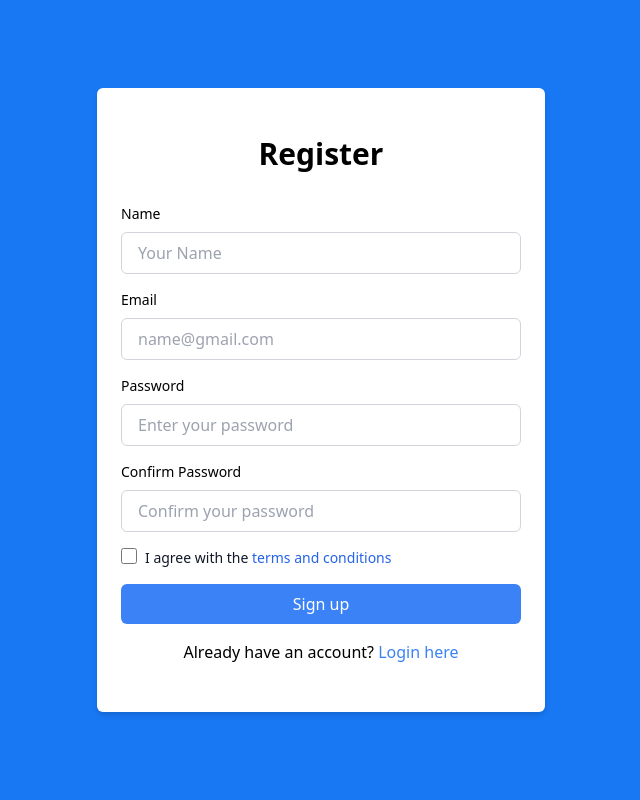
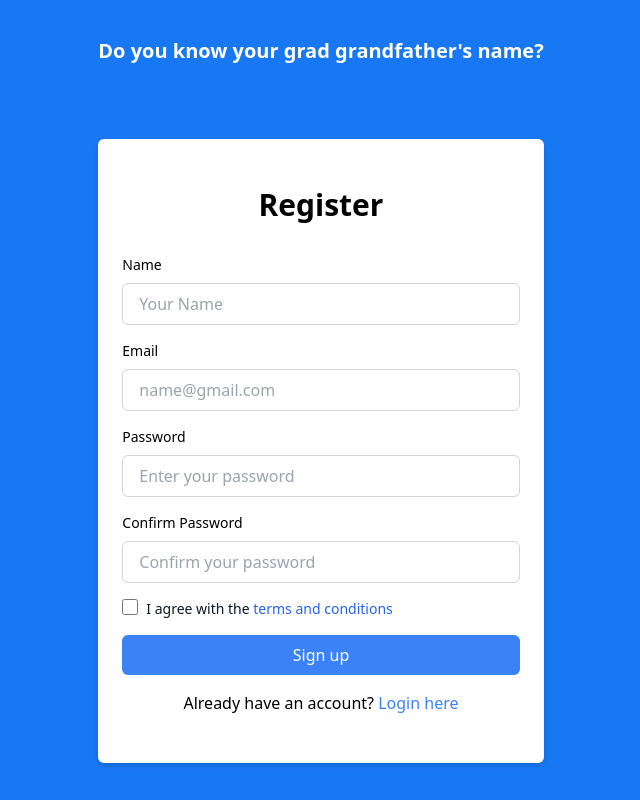
Before and after one commit to Taufiqul7756/Generations-Gaze, a React (Create React App) app in the folder client/: page /register in a window 1280 px wide. Shown: the whole page, without its empty margins (319-959 px from the left). Built offline with nearby package versions, Linux system fonts and the light colour scheme.

Commit message:
Reminder text added

```diff
--- a/client/src/components/Register.jsx
+++ b/client/src/components/Register.jsx
@@ -39,7 +39,11 @@ const Register = ({ setAuth }) => {
     }
   };
   return (
-    <div className="flex justify-center items-center h-screen bg-[#1877F2]">
+    <div className="grid justify-center items-center h-screen bg-[#1877F2]">
+      <div className=" grid justify-center items-center font-bold text-xl text-white">
+        <h1>Do you know your grad grandfather's name?</h1>
+      </div>
+
       <div className="max-w-md w-full px-6 py-12 bg-white shadow-md rounded-md">
         <h1 className="text-3xl font-bold mb-8 text-center">Register</h1>
         <form onSubmit={onSubmitForm}>
```
